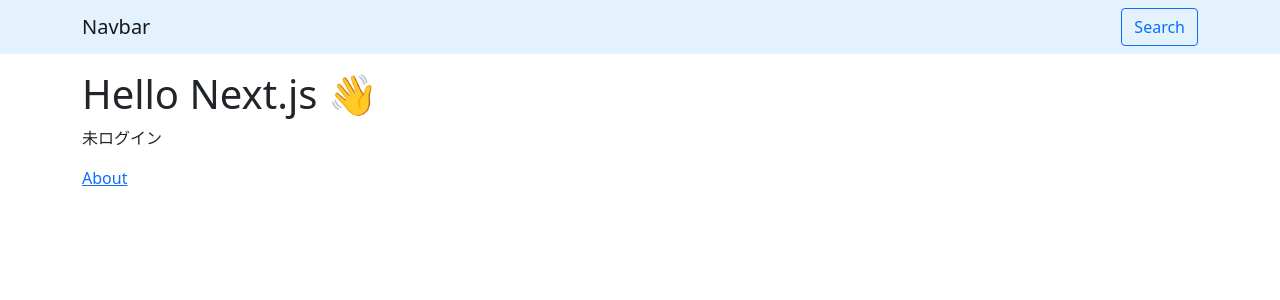
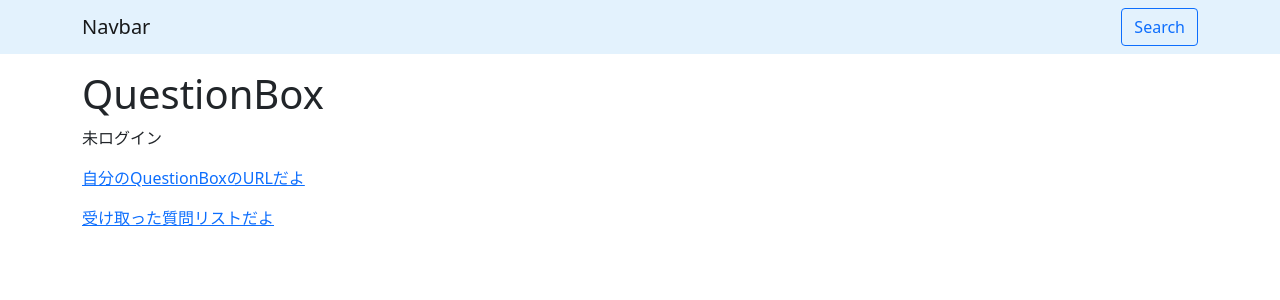
Before and after one commit to motikoma/questionBox, a Next.js app: page / in a window 1280 px wide. Shown: the top 300 px of the page. Built offline with nearby package versions, Linux system fonts and the light colour scheme; no server answers.

Commit message:
add: トップページに導線を追加

```diff
--- a/pages/index.tsx
+++ b/pages/index.tsx
@@ -6,11 +6,16 @@
   const { user } = useAuthentication();
   return (
     <Layout title="Home">
-      <h1>Hello Next.js 👋</h1>
+      <h1>QuestionBox</h1>
       <p>{user?.uid || "未ログイン"}</p>
       <p>
-        <Link href="/about">
-          <a>About</a>
+        <Link href={`/users/${user?.uid}`}>
+          <a>自分のQuestionBoxのURLだよ</a>
+        </Link>
+      </p>
+      <p>
+        <Link href={`/question/${user?.uid}`}>
+          <a>受け取った質問リストだよ</a>
         </Link>
       </p>
     </Layout>
```
